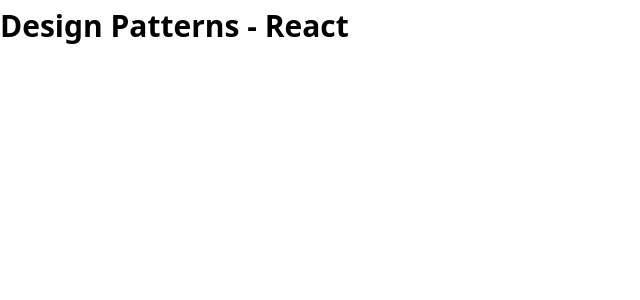
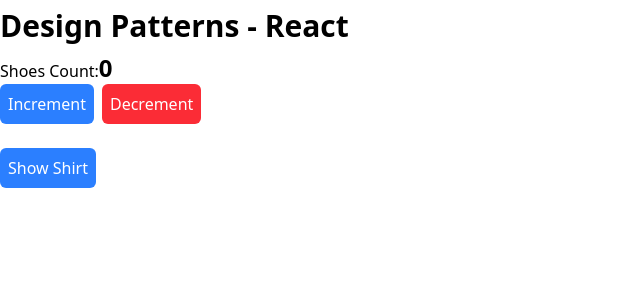
Before and after one commit to bhuvan2205/React-Patterns, a React (Vite) app: page / in a window 1280 px wide. Shown: the top 300 px of the page, without its empty margins (0-640 px from the left). Built offline with nearby package versions, Linux system fonts and the light colour scheme.

Commit message:
Feat: React state persisted ~ same parent

```diff
--- a/src/App.jsx
+++ b/src/App.jsx
@@ -1,8 +1,33 @@
+import { useState } from "react";
+import Counter from "./components/counter";
+
 const App = () => {
+  const [isShirt, setIsShirt] = useState(false);
   return (
     <>
       <div className="container mx-auto">
         <h1 className="text-3xl font-bold my-2">Design Patterns - React</h1>
+
+        <div>
+          {isShirt ? (
+            <>
+              <span>Shirt Count:</span>
+              <Counter />
+            </>
+          ) : (
+            <>
+              <span>Shoes Count:</span>
+              <Counter />
+            </>
+          )}
+        </div>
+
+        <button
+          onClick={() => setIsShirt(!isShirt)}
+          className="bg-blue-500 text-white p-2 rounded-md"
+        >
+          {isShirt ? "Show Shoes" : "Show Shirt"}
+        </button>
       </div>
     </>
   );
--- /dev/null
+++ b/src/components/counter.jsx
@@ -0,0 +1,27 @@
+import { useState } from "react";
+
+const Counter = () => {
+  const [count, setCount] = useState(0);
+  return (
+    <>
+      <span className="text-2xl font-bold">{count}</span>
+      <div className="flex gap-2">
+        <button
+          onClick={() => setCount((prev) => prev + 1)}
+          className="bg-blue-500 text-white p-2 rounded-md"
+        >
+          Increment
+        </button>
+        <button
+          onClick={() => setCount((prev) => prev - 1)}
+          className="bg-red-500 text-white p-2 rounded-md"
+        >
+          Decrement
+        </button>
+      </div>
+      <br />
+    </>
+  );
+};
+
+export default Counter;
```
